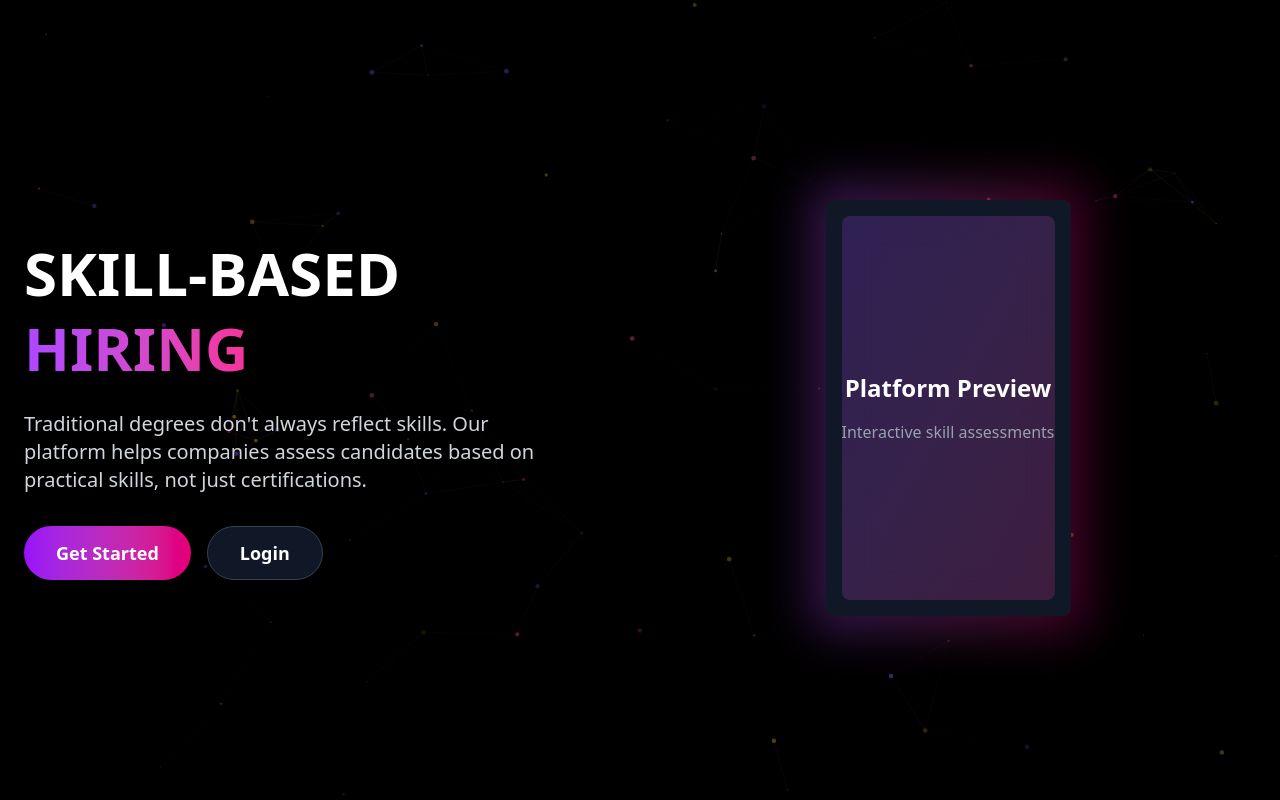
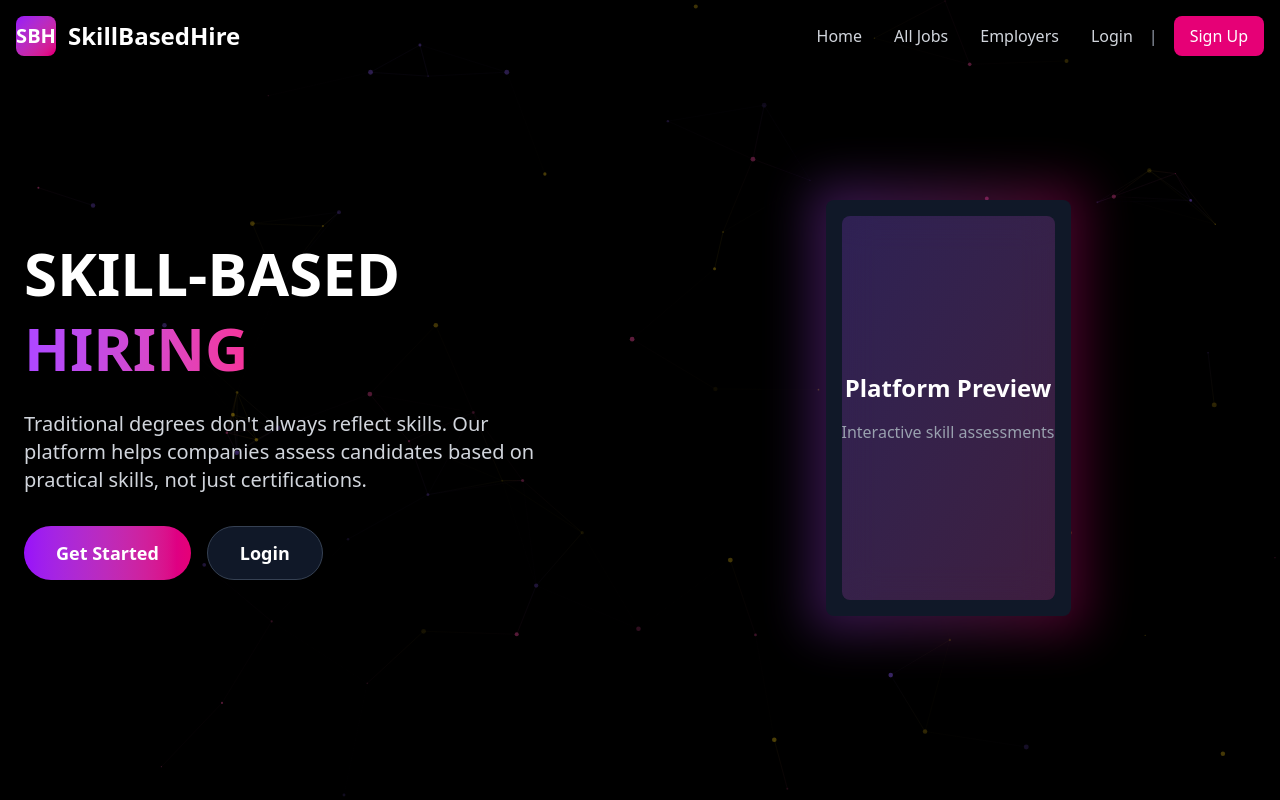
Before and after one commit to HarryOhm33/We-Hack, a React (Vite) app in the folder frontend/: page / in a window 1280 px wide. Shown: the top 800 px of the page. Built offline with nearby package versions, Linux system fonts and the light colour scheme.

Commit message:
Improved UI

```diff
--- a/frontend/src/App.jsx
+++ b/frontend/src/App.jsx
@@ -13,6 +13,10 @@
   return (
     <Router>
       <AuthProvider>
+        <div className="min-h-screen flex flex-col">
+          <Navbar />
+
+          <main className="flex-grow">
             <Routes>
               <Route path="/" element={<Home />} />
               <Route path="/signup" element={<Signup />} />
@@ -20,6 +24,10 @@
               <Route path="/login" element={<Login />} />
               {/* Add other routes */}
             </Routes>
+          </main>
+
+          <Footer />
+        </div>
       </AuthProvider>
     </Router>
   );
```
Lines whose indentation alone changed are shown as unchanged.
